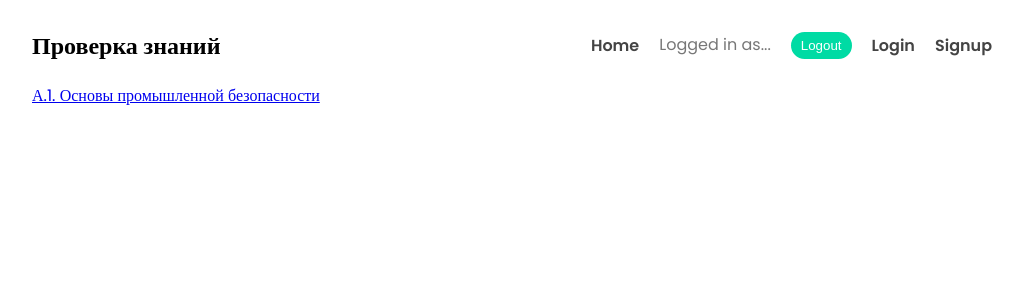
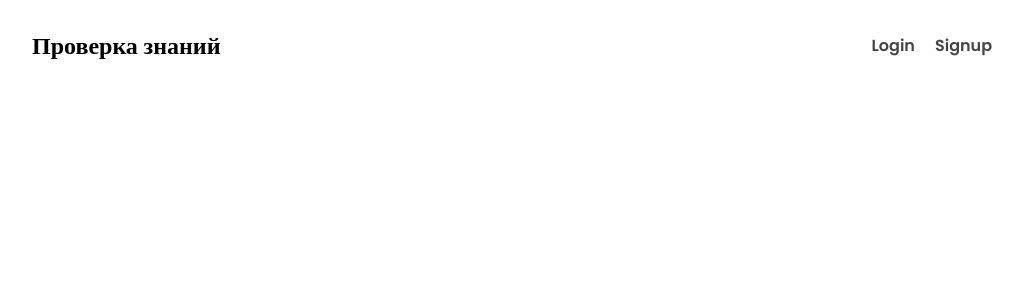
Before and after one commit to Kolamin/examiner-app-vue, a Vue app: page / in a window 1280 px wide. Shown: the top 300 px of the page, without its empty margins (128-1151 px from the left). Built offline with nearby package versions, Linux system fonts and the light colour scheme.

Commit message:
Conditional Template

```diff
--- a/src/components/Navbar.vue
+++ b/src/components/Navbar.vue
@@ -2,16 +2,16 @@
   <nav>
     <h1>Проверка знаний</h1>
     <!--    for all users-->
-    <div>
+    <div v-if="user">
       <router-link to="/">Home</router-link>
     </div>
     <!--    for logged in users-->
-    <div>
-      <span>Logged in as...</span>
-      <button>Logout</button>
+    <div v-if="user">
+      <span>Logged in {{ user.email }}</span>
+      <button @click="handleClick">Logout</button>
     </div>
     <!--    for logged out users-->
-    <div>
+    <div v-if="!user">
       <router-link to="/login">Login</router-link>
       <router-link to="/signup">Signup</router-link>
     </div>
@@ -19,7 +19,21 @@
 </template>
 
 <script>
+import { useStore } from "vuex";
+import { computed } from "vue";
+
 export default {
-  name: "Navbar",
+  setup() {
+    const store = useStore();
+
+    const handleClick = () => {
+      store.dispatch("logout");
+    };
+
+    return {
+      handleClick,
+      user: computed(() => store.state.user),
+    };
+  },
 };
 </script>
--- a/src/store/index.js
+++ b/src/store/index.js
@@ -5,6 +5,7 @@ import { auth } from "../firebase/config";
 import {
   createUserWithEmailAndPassword,
   signInWithEmailAndPassword,
+  signOut,
 } from "firebase/auth";
 
 const store = createStore({
@@ -38,6 +39,12 @@ const store = createStore({
         throw new Error("could not complete login");
       }
     },
+    async logout(context) {
+      console.log("logout action");
+
+      await signOut(auth);
+      context.commit("setUser", null);
+    },
   },
 });
 
--- a/src/views/Home.vue
+++ b/src/views/Home.vue
@@ -1,5 +1,5 @@
 <template>
-  <div>
+  <div v-if="user">
     <router-link to="/iquestions"
       >А.1. Основы промышленной безопасности</router-link
     >
@@ -8,11 +8,14 @@
 
 <script>
 import { useStore } from "vuex";
+import { computed } from "vue";
 export default {
   setup() {
     const store = useStore();
 
-    console.log(store.state.user);
+    return {
+      user: computed(() => store.state.user),
+    };
   },
 };
 </script>
```
